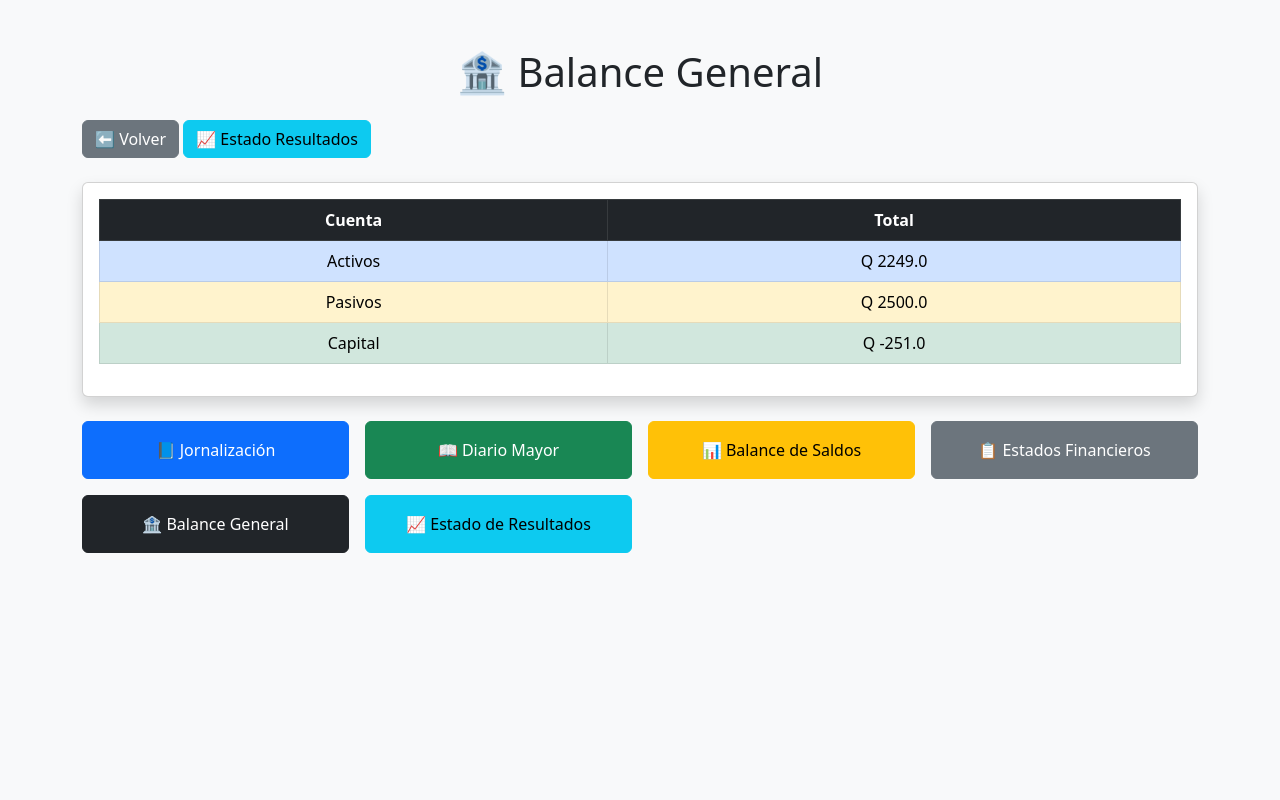
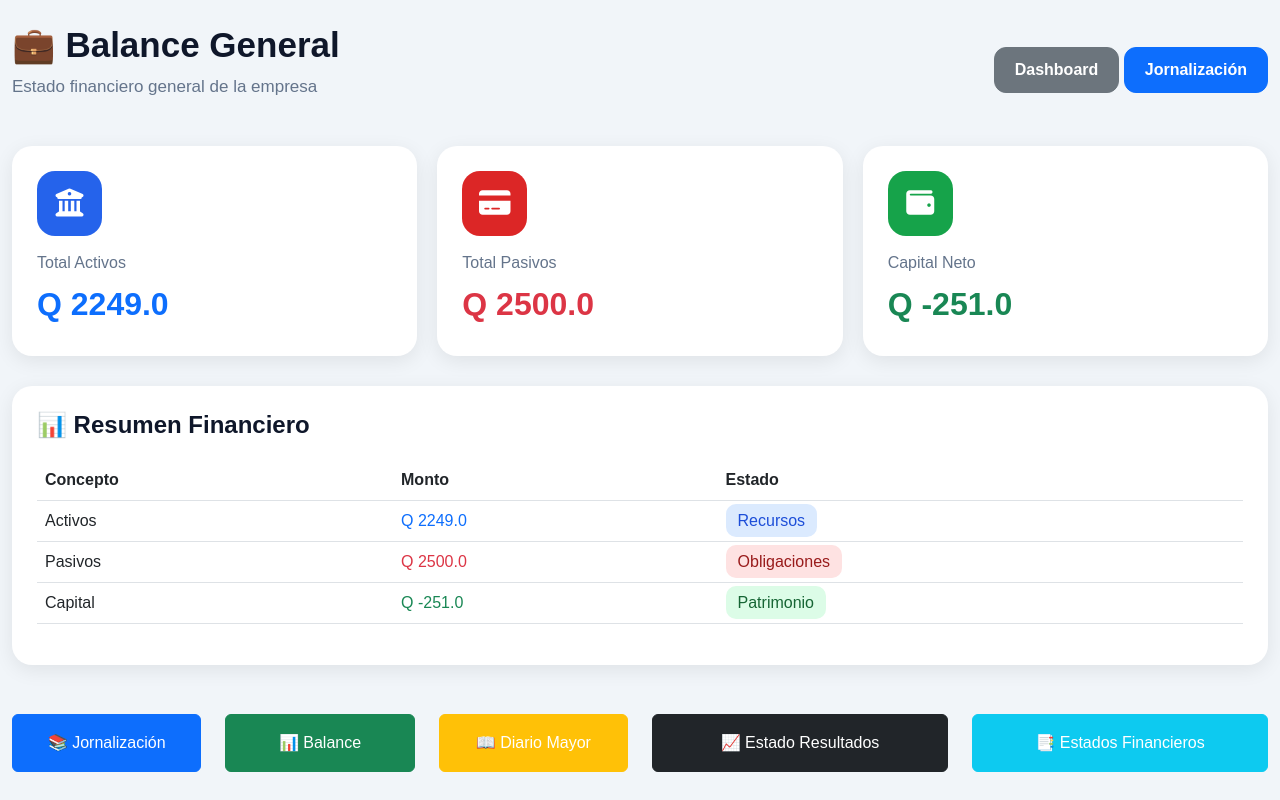
Before and after one commit to benysamayoa/sistema-contable-flask, a Flask app: page /balance_general in a window 1280 px wide. Run offline with Flask 3, Linux system fonts and the light colour scheme; data comes from the database, SQL or seed files in the repository.

Commit message:
Update balance_general.html

```diff
--- a/templates/balance_general.html
+++ b/templates/balance_general.html
@@ -7,86 +7,330 @@
 
 <title>Balance General</title>
 
-    <link
-        href="https://cdn.jsdelivr.net/npm/bootstrap@5.3.0/dist/css/bootstrap.min.css"
-        rel="stylesheet">
+<link href="https://cdn.jsdelivr.net/npm/bootstrap@5.3.0/dist/css/bootstrap.min.css" rel="stylesheet">
+
+<link rel="stylesheet"
+href="https://cdnjs.cloudflare.com/ajax/libs/font-awesome/6.5.1/css/all.min.css">
+
+<style>
+
+body{
+    background:#f1f5f9;
+    font-family:Arial, Helvetica, sans-serif;
+}
+
+/* CONTENEDOR */
+
+.container-balance{
+    max-width:1400px;
+    margin:auto;
+}
+
+/* TOP */
+
+.topbar{
+    display:flex;
+    justify-content:space-between;
+    align-items:center;
+    margin-bottom:30px;
+}
+
+.titulo{
+    font-size:35px;
+    font-weight:bold;
+    color:#0f172a;
+}
+
+.subtitulo{
+    color:#64748b;
+    font-size:17px;
+}
+
+/* CARDS */
+
+.grid-cards{
+    display:grid;
+    grid-template-columns:repeat(3,1fr);
+    gap:20px;
+    margin-bottom:30px;
+}
+
+.card-balance{
+    background:white;
+    border-radius:20px;
+    padding:25px;
+    box-shadow:0 5px 20px rgba(0,0,0,.08);
+    transition:.3s;
+}
+
+.card-balance:hover{
+    transform:translateY(-5px);
+}
+
+.icono{
+    width:65px;
+    height:65px;
+    border-radius:18px;
+    display:flex;
+    align-items:center;
+    justify-content:center;
+    color:white;
+    font-size:28px;
+    margin-bottom:15px;
+}
+
+.bg-blue{
+    background:#2563eb;
+}
+
+.bg-red{
+    background:#dc2626;
+}
+
+.bg-green{
+    background:#16a34a;
+}
+
+.card-balance h2{
+    font-weight:bold;
+    margin-top:10px;
+}
+
+.card-balance p{
+    color:#64748b;
+    margin:0;
+}
+
+/* PANEL */
+
+.panel{
+    background:white;
+    border-radius:20px;
+    padding:25px;
+    box-shadow:0 5px 20px rgba(0,0,0,.08);
+    margin-bottom:25px;
+}
+
+.panel h4{
+    margin-bottom:20px;
+    font-weight:bold;
+    color:#0f172a;
+}
+
+/* TABLA */
+
+.table thead{
+    background:#0f172a;
+    color:white;
+}
+
+.table tbody tr:hover{
+    background:#f8fafc;
+}
+
+/* BADGES */
+
+.badge-activo{
+    background:#dbeafe;
+    color:#1d4ed8;
+    padding:8px 12px;
+    border-radius:10px;
+}
+
+.badge-pasivo{
+    background:#fee2e2;
+    color:#991b1b;
+    padding:8px 12px;
+    border-radius:10px;
+}
+
+.badge-capital{
+    background:#dcfce7;
+    color:#166534;
+    padding:8px 12px;
+    border-radius:10px;
+}
+
+/* BOTONES */
+
+.btn-pro{
+    border-radius:12px;
+    padding:10px 20px;
+    font-weight:bold;
+}
+
+</style>
 
 </head>
 
-<body class="bg-light">
+<body>
 
-<div class="container mt-5">
+<div class="container py-4 container-balance">
 
-    <h1 class="mb-4 text-center">
-        🏦 Balance General
+    <!-- TOPBAR -->
+
+    <div class="topbar">
+
+        <div>
+
+            <h1 class="titulo">
+                💼 Balance General
             </h1>
 
-    <!-- BOTONES -->
-    <div class="mb-4">
+            <p class="subtitulo">
+                Estado financiero general de la empresa
+            </p>
 
-        <a href="/dashboard" class="btn btn-secondary">
-            ⬅ Volver
+        </div>
+
+        <div>
+
+            <a href="/dashboard"
+            class="btn btn-secondary btn-pro">
+
+                Dashboard
+
             </a>
 
-        <a href="/estado_resultados" class="btn btn-info">
-            📈 Estado Resultados
+            <a href="/jornalizacion"
+            class="btn btn-primary btn-pro">
+
+                Jornalización
+
             </a>
 
         </div>
 
+    </div>
+
+    <!-- CARDS -->
+
+    <div class="grid-cards">
+
+        <!-- ACTIVOS -->
+
+        <div class="card-balance">
+
+            <div class="icono bg-blue">
+                <i class="fa-solid fa-building-columns"></i>
+            </div>
+
+            <p>Total Activos</p>
+
+            <h2 class="text-primary">
+                Q {{ activos }}
+            </h2>
+
+        </div>
+
+        <!-- PASIVOS -->
+
+        <div class="card-balance">
+
+            <div class="icono bg-red">
+                <i class="fa-solid fa-credit-card"></i>
+            </div>
+
+            <p>Total Pasivos</p>
+
+            <h2 class="text-danger">
+                Q {{ pasivos }}
+            </h2>
+
+        </div>
+
+        <!-- CAPITAL -->
+
+        <div class="card-balance">
+
+            <div class="icono bg-green">
+                <i class="fa-solid fa-wallet"></i>
+            </div>
+
+            <p>Capital Neto</p>
+
+            <h2 class="text-success">
+                Q {{ capital }}
+            </h2>
+
+        </div>
+
+    </div>
+
     <!-- TABLA -->
-    <div class="card shadow">
 
-        <div class="card-body">
+    <div class="panel">
 
-            <table class="table table-bordered table-hover text-center">
+        <h4>
+            📊 Resumen Financiero
+        </h4>
 
-                <thead class="table-dark">
+        <div class="table-responsive">
+
+            <table class="table table-hover align-middle">
+
+                <thead>
 
                     <tr>
-                        <th>Cuenta</th>
-                        <th>Total</th>
+                        <th>Concepto</th>
+                        <th>Monto</th>
+                        <th>Estado</th>
                     </tr>
 
                 </thead>
 
                 <tbody>
 
-                    <!-- ACTIVOS -->
-                    <tr class="table-primary">
+                    <tr>
 
                         <td>
                             Activos
                         </td>
 
+                        <td class="text-primary">
+                            Q {{ activos }}
+                        </td>
+
                         <td>
-                            Q {{ activos }}
+                            <span class="badge-activo">
+                                Recursos
+                            </span>
                         </td>
 
                     </tr>
 
-                    <!-- PASIVOS -->
-                    <tr class="table-warning">
+                    <tr>
 
                         <td>
                             Pasivos
                         </td>
 
+                        <td class="text-danger">
+                            Q {{ pasivos }}
+                        </td>
+
                         <td>
-                            Q {{ pasivos }}
+                            <span class="badge-pasivo">
+                                Obligaciones
+                            </span>
                         </td>
 
                     </tr>
 
-                    <!-- CAPITAL -->
-                    <tr class="table-success">
+                    <tr>
 
                         <td>
                             Capital
                         </td>
 
+                        <td class="text-success">
+                            Q {{ capital }}
+                        </td>
+
                         <td>
-                            Q {{ capital }}
+                            <span class="badge-capital">
+                                Patrimonio
+                            </span>
                         </td>
 
                     </tr>
@@ -99,63 +343,44 @@
 
     </div>
 
-</div>
+    <div class="row g-4 mt-4">
 
-<div class="container mt-4">
-
-    <div class="row g-3">
-
-        <!-- JORNALIZACION -->
-        <div class="col-md-3">
-            <a href="/jornalizacion" class="btn btn-primary w-100 p-3">
-                📘 Jornalización
+    <div class="col-md-2">
+        <a href="/jornalizacion"
+        class="btn btn-primary w-100 btn-acceso py-3">
+            📚 Jornalización
         </a>
     </div>
 
-        <!-- DIARIO MAYOR -->
-        <div class="col-md-3">
-            <a href="/diario_mayor" class="btn btn-success w-100 p-3">
+    <div class="col-md-2">
+        <a href="/balance"
+        class="btn btn-success w-100 btn-acceso py-3">
+            📊 Balance
+        </a>
+    </div>
+
+    <div class="col-md-2">
+        <a href="/diario_mayor"
+        class="btn btn-warning text-white w-100 btn-acceso py-3">
             📖 Diario Mayor
         </a>
     </div>
 
-        <!-- BALANCE DE SALDOS -->
     <div class="col-md-3">
-            <a href="/balance_saldos" class="btn btn-warning w-100 p-3">
-                📊 Balance de Saldos
+        <a href="/estado_resultados"
+        class="btn btn-dark w-100 btn-acceso py-3">
+            📈 Estado Resultados
         </a>
     </div>
 
-
-        <!-- ESTADOS FINANCIEROS -->
     <div class="col-md-3">
-            <a href="/estados_financieros" class="btn btn-secondary w-100 p-3">
-                📋 Estados Financieros
+        <a href="/estados_financieros"
+        class="btn btn-info text-white w-100 btn-acceso py-3">
+            📑 Estados Financieros
         </a>
-        </div>
-
-         <!-- BALANCE GENERAL -->
-        <div class="col-md-3">
-            <a href="/balance_general" class="btn btn-dark w-100 p-3">
-                🏦 Balance General
-            </a>
-        </div>
-
-
-        <!-- ESTADO RESULTADOS -->
-        <div class="col-md-3">
-            <a href="/estado_resultados" class="btn btn-info w-100 p-3">
-                📈 Estado de Resultados
-            </a>
-        </div>
-
-
-
     </div>
 
 </div>
 
-
-
 </body>
 </html>
```
Lines whose indentation alone changed are shown as unchanged.
